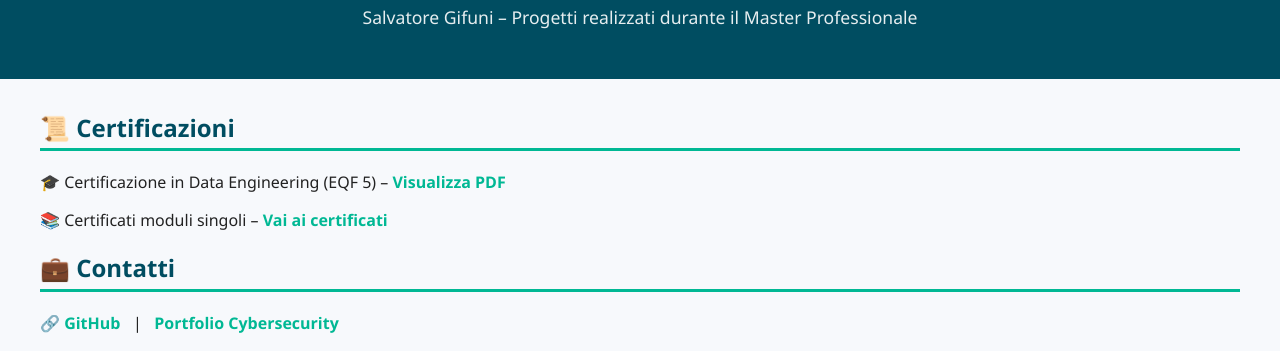
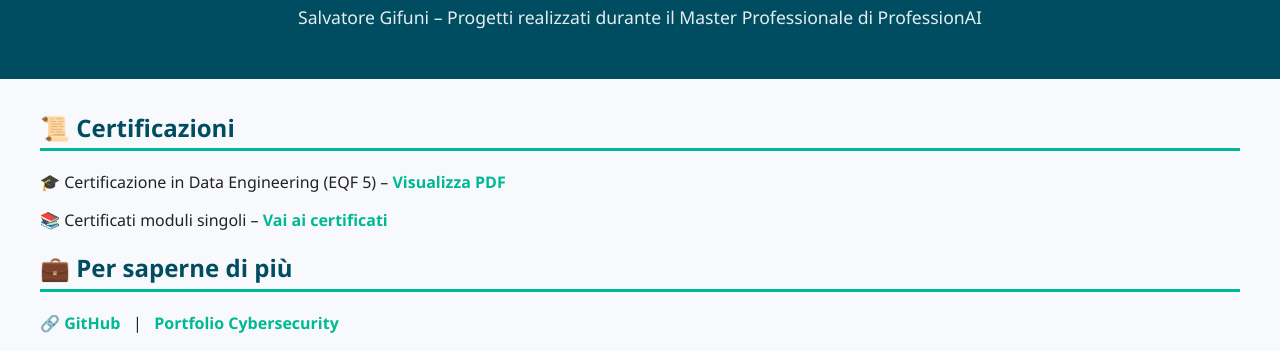
Before and after one commit to SalvatoreGifuni/Portfolio_DataEng, a plain HTML site: page index.html in a window 1280 px wide. Shown: the part 83-434 px from the top of the page. Drawn offline with Linux system fonts and the light colour scheme.

Commit message:
Update index.html

```diff
--- a/index.html
+++ b/index.html
@@ -91,7 +91,7 @@
 
   <header>
     <h1>Portfolio Data Engineering</h1>
-    <p>Salvatore Gifuni – Progetti realizzati durante il Master Professionale</p>
+    <p>Salvatore Gifuni – Progetti realizzati durante il Master Professionale di ProfessionAI</p>
   </header>
 
   <main>
@@ -108,8 +108,8 @@
     </section>
 
     <section>
-      <h2>💼 Contatti</h2>
-      <p>🔗 <a href="https://github.com/SalvatoreGifuni" target="_blank">GitHub</a> &nbsp; | &nbsp; <a href="https://github.com/SalvatoreGifuni/Portfolio_CyberSecurity" target="_blank">Portfolio Cybersecurity</a></p>
+      <h2>💼 Per saperne di più</h2>
+      <p>🔗 <a href="https://github.com/SalvatoreGifuni" target="_blank">GitHub</a> &nbsp; | &nbsp; <a href="https://salvatoregifuni.github.io/Portfolio/" target="_blank">Portfolio Cybersecurity</a></p>
     </section>
 
     <section>
```
